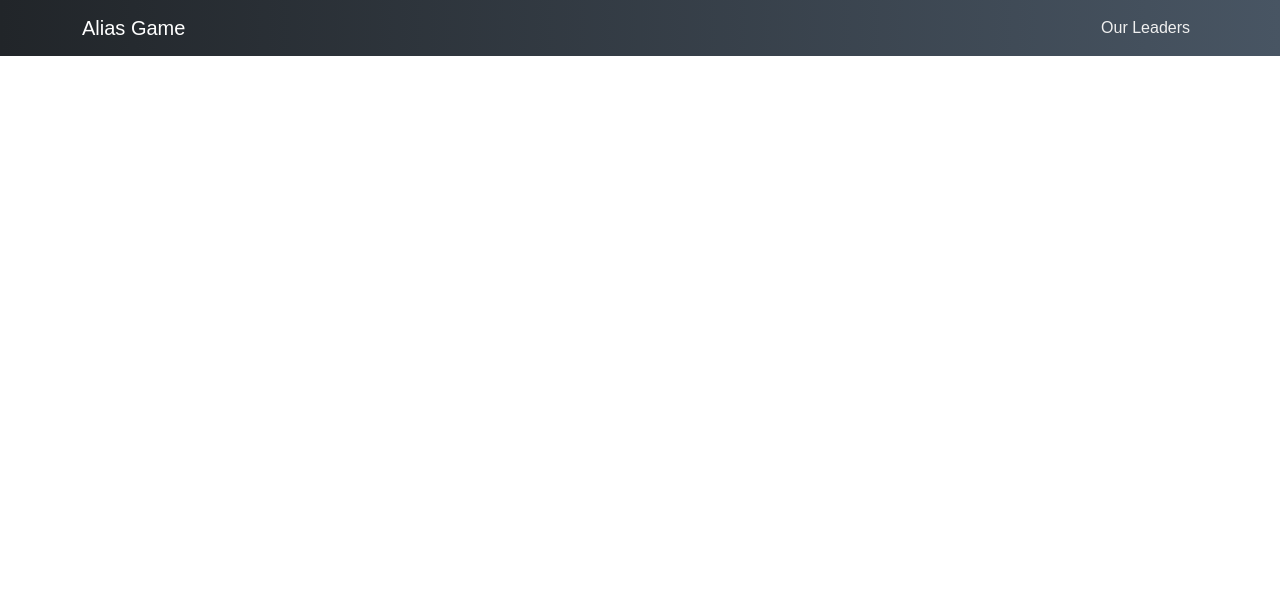
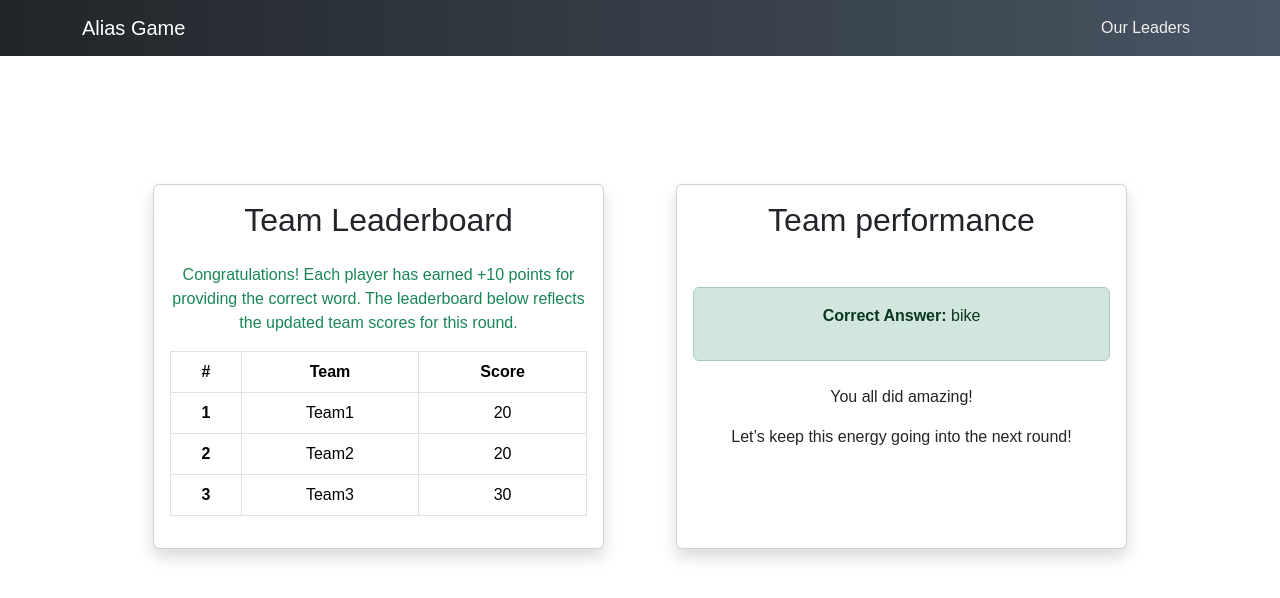
Before and after one commit to MartaKliuchnik/alias-game, a React (Vite) app in the folder alias-client/: page /teams-result in a window 1280 px wide. Shown: the top 598 px of the page. Built offline with nearby package versions, Linux system fonts and the light colour scheme.

Commit message:
client: update TeamResultPage to display current round results

```diff
--- a/alias-client/src/App.jsx
+++ b/alias-client/src/App.jsx
@@ -6,7 +6,7 @@ import LoginPage from './pages/LoginPage/LoginPage';
 import LeaderBoardPage from './pages/LeaderBoardPage/LeaderBoardPage';
 import RegisterPage from './pages/RegisterPage/RegisterPage';
 import LeaderPage from './pages/LeaderPage/LeaderPage';
-import TeamResultPage from './pages/TeamResultPage/TeamResultPage';
+import TeamsResultPage from './pages/TeamsResultPage/TeamsResultPage';
 import Room from './components/room/room';
 import Profile from './components/Profile/Profile';
 import Discussion from './components/Discussion/Discussion';
@@ -21,7 +21,7 @@ export default function App() {
 				<Route path='login' element={<LoginPage />} />
 				<Route path='leaderboard' element={<LeaderBoardPage />} />
 				<Route path='leader' element={<LeaderPage />} />
-				<Route path='team-result' element={<TeamResultPage />} />
+				<Route path='teams-result' element={<TeamsResultPage />} />
 				<Route path='room' element={<Room name={'DEMO'} />} />
 				<Route path='home' element={<HomePage />} />
 				<Route path='profile' element={<Profile />} />
--- a/alias-client/src/data/mockTeam.js
+++ /dev/null
@@ -1,17 +0,0 @@
-const mockTeam = {
-	_id: '66fd2f7f8f5e247f23fbf299',
-	roomId: '66fd2f7f8f5e247f23fbf293',
-	name: 'Team1',
-	teamScore: 0,
-	players: [
-		{ userID: '66fd2a5bb87188e4552d5c41', username: 'Alex', score: 20 },
-		{ userID: '66fd2a5bb87188e4552d5c42', username: 'Mark', score: 50 },
-		{ userID: '66fd2a5bb87188e4552d5c43', username: 'Kate', score: 100 },
-	],
-	chatId: '66fd2a5bb87188e4552d5chat',
-	describer: '66fd2a5bb87188e4552d5c42',
-	isTurn: false,
-	tryedWords: ['bike'],
-	teamLeader: '66fd2a5bb87188e4552d5c41',
-};
-export default mockTeam;
--- /dev/null
+++ b/alias-client/src/data/mockTeams.js
@@ -0,0 +1,51 @@
+const mockTeams = [
+	{
+		_id: '66fd2f7f8f5e247f23fbf299',
+		roomId: '66fd2f7f8f5e247f23fbf293',
+		name: 'Team1',
+		teamScore: 20,
+		players: [
+			'66fd2a5bb87188e4552d5c41',
+			'66fd2a5bb87188e4552d5c42',
+			'66fd2a5bb87188e4552d5c43',
+		],
+		chatId: '66fd2a5bb87188e4552d5chat',
+		describer: '66fd2a5bb87188e4552d5c42',
+		isTurn: false,
+		tryedWords: ['bike'],
+		teamLeader: '66fd2a5bb87188e4552d5c41',
+	},
+	{
+		_id: '66fd2f7f8f5e247f23fbf300',
+		roomId: '66fd2f7f8f5e247f23fbf294',
+		name: 'Team2',
+		teamScore: 20,
+		players: [
+			'66fd2a5bb87188e4552d5c44',
+			'66fd2a5bb87188e4552d5c45',
+			'66fd2a5bb87188e4552d5c46',
+		],
+		chatId: '66fd2a5bb87188e4552d5chat2',
+		describer: '66fd2a5bb87188e4552d5c45',
+		isTurn: true,
+		tryedWords: ['car'],
+		teamLeader: '66fd2a5bb87188e4552d5c44',
+	},
+	{
+		_id: '66fd2f7f8f5e247f23fbf301',
+		roomId: '66fd2f7f8f5e247f23fbf295',
+		name: 'Team3',
+		teamScore: 30,
+		players: [
+			'66fd2a5bb87188e4552d5c47',
+			'66fd2a5bb87188e4552d5c48',
+			'66fd2a5bb87188e4552d5c49',
+		],
+		chatId: '66fd2a5bb87188e4552d5chat3',
+		describer: '66fd2a5bb87188e4552d5c48',
+		isTurn: false,
+		tryedWords: ['apple'],
+		teamLeader: '66fd2a5bb87188e4552d5c47',
+	},
+];
+export default mockTeams;
--- a/alias-client/src/pages/TeamResultPage/TeamResultPage.jsx
+++ b/alias-client/src/pages/TeamsResultPage/TeamsResultPage.jsx
@@ -1,7 +1,7 @@
-import mockTeam from '../../data/mockTeam';
+import mockTeams from '../../data/mockTeams';
 
-export default function TeamResultPage() {
-	const success = false;
+export default function TeamsResultPage() {
+	const success = true;
 	const answerCorrect = 'bike';
 	const wrongAnswer = 'car';
 
@@ -11,15 +11,16 @@ export default function TeamResultPage() {
 				className='row justify-content-center align-items-stretch gap-5'
 				style={{ marginTop: '8rem' }}
 			>
-				{/* Section for showing the table with updated scores */}
+				{/* Section for showing the table with updated scores for teams */}
 				<div className='col-lg-5 col-md-6 d-flex'>
 					<div className='card shadow d-flex h-100'>
 						<div className='card-body'>
-							<h2 className='text-center mb-4'>Results {mockTeam.name}</h2>
+							<h2 className='text-center mb-4'>Team Leaderboard</h2>
 							{success ? (
 								<p className='text-success text-center'>
 									Congratulations! Each player has earned +10 points for
-									providing the correct word.
+									providing the correct word. The leaderboard below reflects the
+									updated team scores for this round.
 								</p>
 							) : (
 								<p className='text-danger text-center'>
@@ -35,7 +36,7 @@ export default function TeamResultPage() {
 												#
 											</th>
 											<th scope='col' className='text-center'>
-												Username
+												Team
 											</th>
 											<th scope='col ' className='text-center'>
 												Score
@@ -43,13 +44,13 @@ export default function TeamResultPage() {
 										</tr>
 									</thead>
 									<tbody>
-										{mockTeam?.players.map((user, index) => (
-											<tr key={user.userID}>
+										{mockTeams.map((team, index) => (
+											<tr key={team._id}>
 												<th scope='row' className='text-center'>
 													{index + 1}
 												</th>
-												<td className='text-center'>{user.username}</td>
-												<td className='text-center'>{user.score}</td>
+												<td className='text-center'>{team.name}</td>
+												<td className='text-center'>{team.teamScore}</td>
 											</tr>
 										))}
 									</tbody>
```
